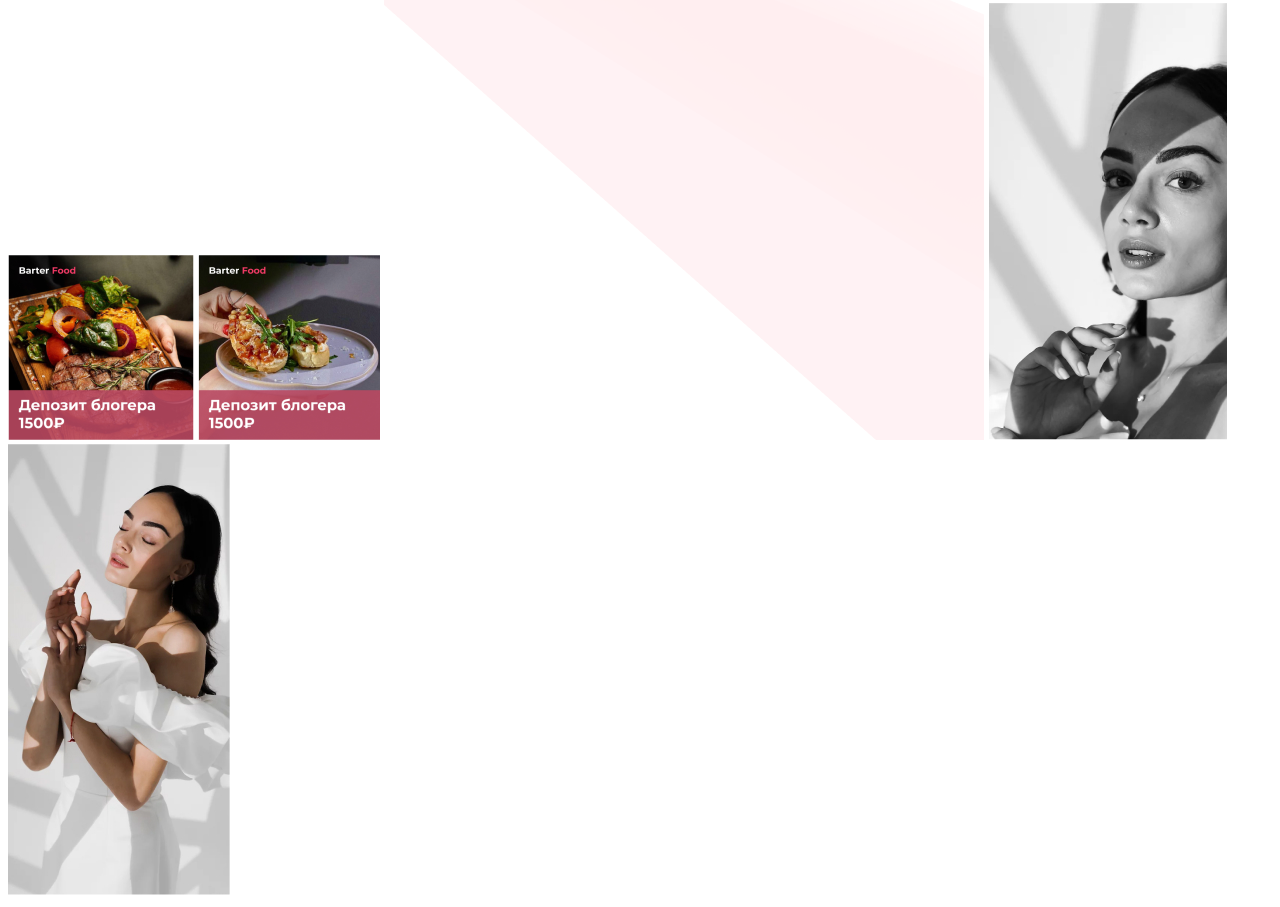
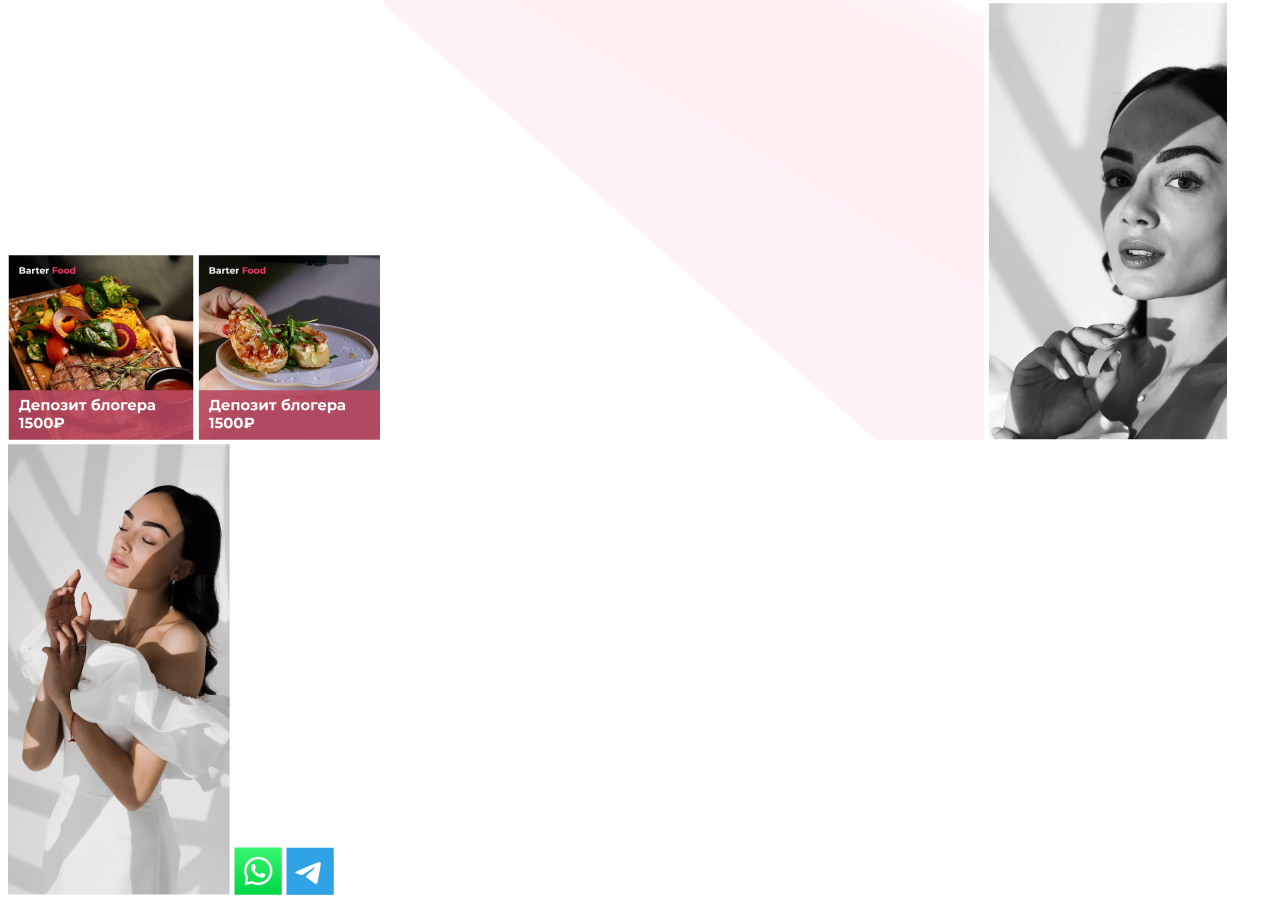
Before and after one commit to smurfov/images-for-emal, a plain HTML site: page index.html in a window 1280 px wide. Shown: the part 4406-5313 px from the top of the page. Drawn offline with Linux system fonts and the light colour scheme; files whose address does not match are found by name.

Commit message:
add new one

```diff
--- a/index.html
+++ b/index.html
@@ -54,6 +54,8 @@
       />
       <img src="./img/image-barhat-volosy-1.jpg" alt="image-barhat-volosy-1" />
       <img src="./img/image-barhat-volosy-2.jpg" alt="image-barhat-volosy-2" />
+      <img src="./img/whatsapp-barhat-volosy.jpg" alt="image-barhat-volosy-1" />
+      <img src="./img/telegram-barhat-volosy.jpg" alt="image-barhat-volosy-2" />
     </main>
   </body>
 </html>
```
